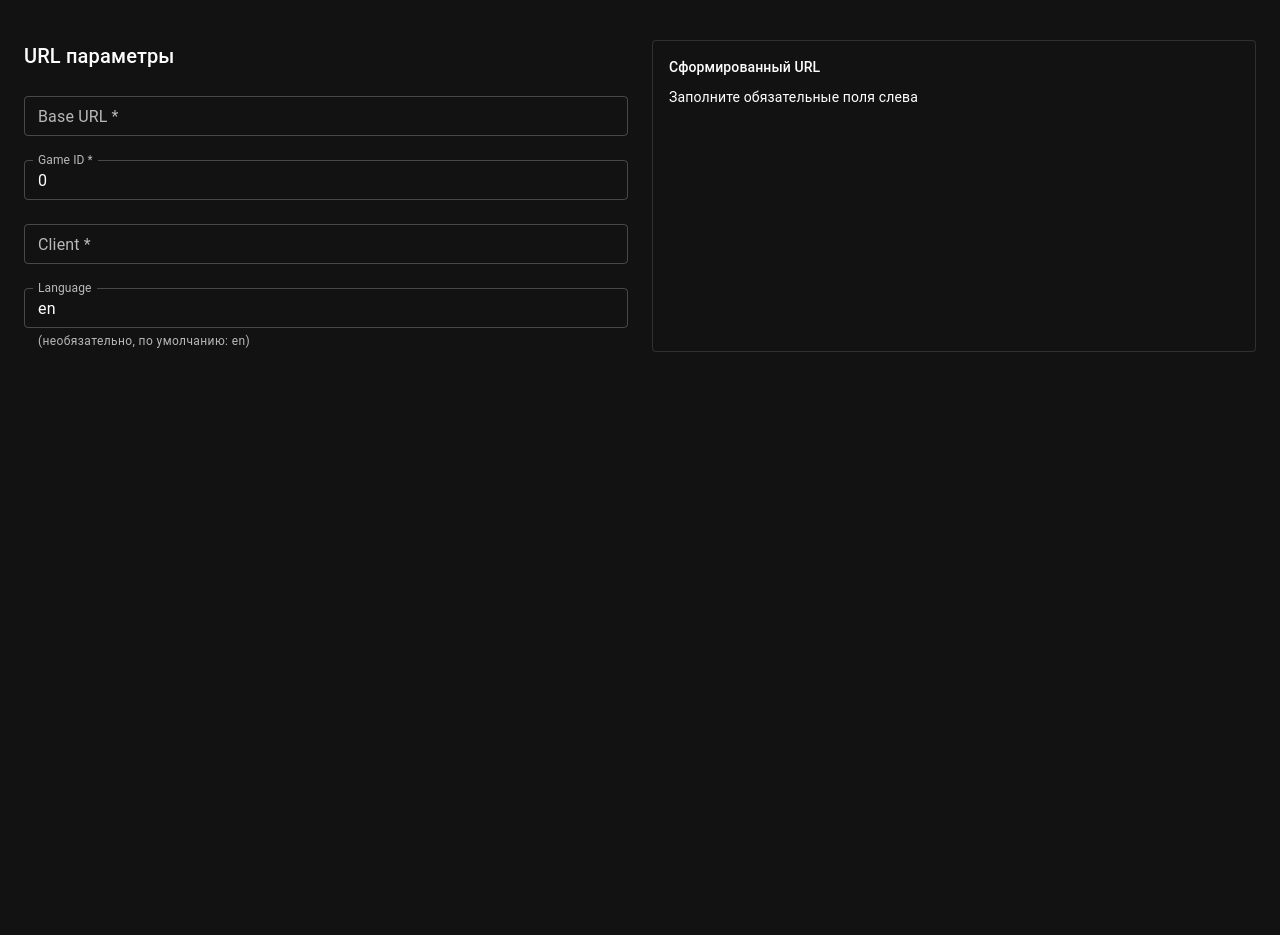
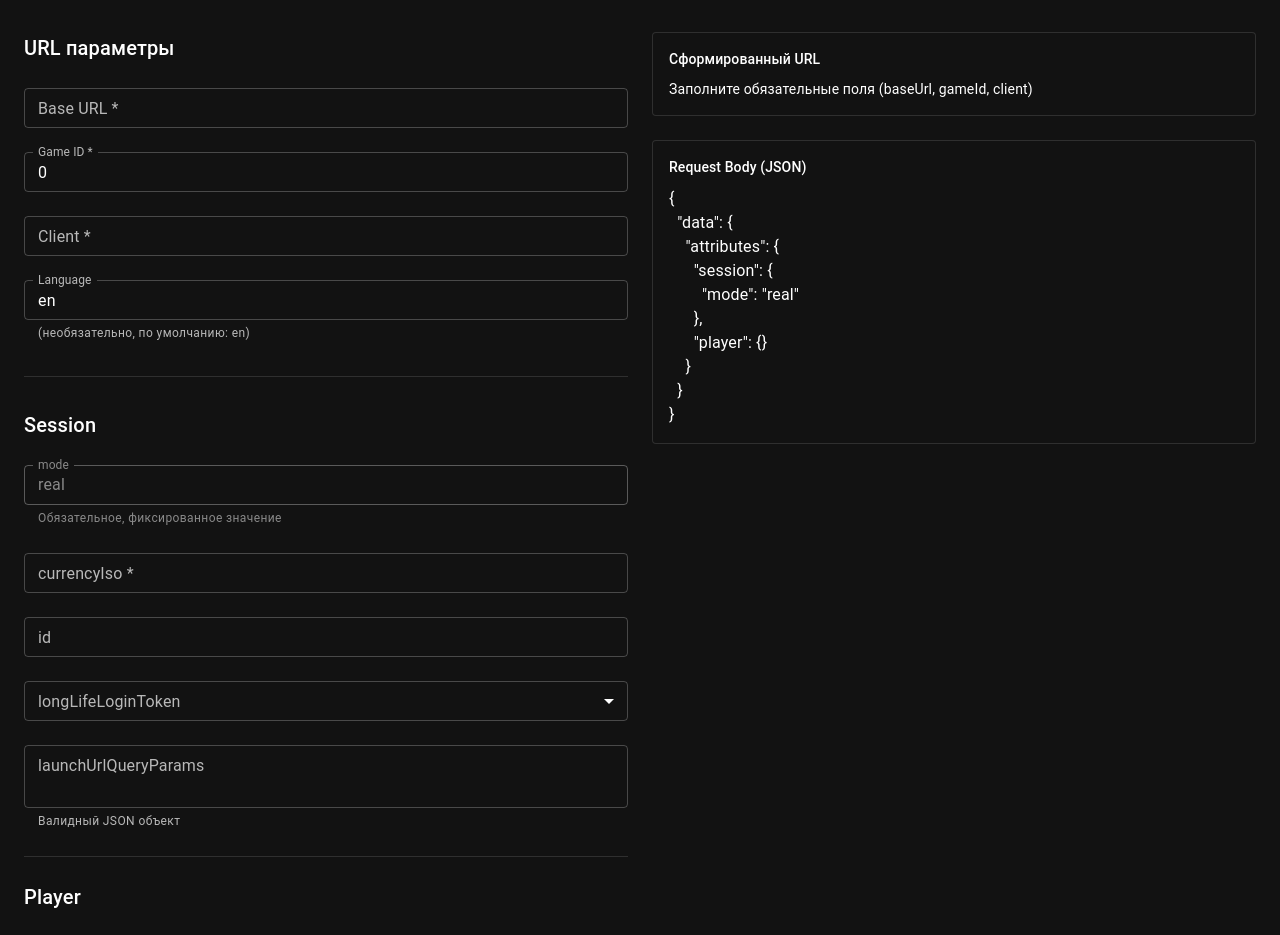
Before and after one commit to Walketit/enterra-open-game-api-v3, a React (Vite) app: page / in a window 1280 px wide. Shown: the top 935 px of the page. Before the commit the page ends 800 px from the top, so only its background shows below. Built offline with nearby package versions, Linux system fonts and the light colour scheme.

Commit message:
feat: add request body form (sesion + player) SessionParams and PlayerParams types RequestBodyForm component with Session and Player sections Left and right side have separated scrollbars

```diff
--- a/src/App.tsx
+++ b/src/App.tsx
@@ -1,39 +1,95 @@
 import { useState } from 'react';
 import { ThemeProvider, CssBaseline } from '@mui/material';
-import { Container, Typography, Paper } from '@mui/material';
+import { Box, Container, Typography, Paper, Divider } from '@mui/material';
 import Grid from '@mui/material/Grid';
 import { createTheme } from '@mui/material/styles';
 import UrlParamsForm from './components/UrlParamsForm';
-import type { UrlParams } from './types/api';
+import RequestBodyForm from './components/RequestBodyForm';
+import type { UrlParams, SessionParams, PlayerParams } from './types/api';
 import { buildUrl } from './utils/urlBuilder';
+import { buildRequestBody } from './utils/requestBodyBuilder';
 
 const theme = createTheme({ palette: { mode: 'dark' } });
 
-const DEFAULT_PARAMS: UrlParams = {
+const DEFAULT_URL_PARAMS: UrlParams = {
   baseUrl: '',
   gameId: '0',
   client: '',
   language: 'en',
 };
 
+const DEFAULT_SESSION: SessionParams = {
+  currencyIso: '',
+  id: '',
+  longLifeLoginToken: '',
+  launchUrlQueryParams: '',
+};
+
+const DEFAULT_PLAYER: PlayerParams = {
+  id: '',
+  nick: '',
+  name: '',
+  email: '',
+  phoneNumber: '',
+  city: '',
+  address: '',
+  zip: '',
+  state: '',
+  countryIso: '',
+  preferredCurrencyIso: '',
+  referralCode: '',
+  bonusCode: '',
+  tag: '',
+  active: '',
+  verified: '',
+  trustedLevel: '',
+  avatar: '',
+  redeemCode: '',
+};
+
 function App() {
-  const [urlParams, setUrlParams] = useState<UrlParams>(DEFAULT_PARAMS);
+  const [urlParams, setUrlParams] = useState<UrlParams>(DEFAULT_URL_PARAMS);
+  const [session, setSession] = useState<SessionParams>(DEFAULT_SESSION);
+  const [player, setPlayer] = useState<PlayerParams>(DEFAULT_PLAYER);
+
   const generatedUrl = buildUrl(urlParams);
+  const requestBody = buildRequestBody(session, player);
+  const bodyJson = JSON.stringify(requestBody, null, 2);
 
   return (
     <ThemeProvider theme={theme}>
       <CssBaseline />
       <Container maxWidth="xl" sx={{ py: 4 }}>
-
-        <Grid container spacing={3} sx={{ mt: 1 }}>
-          {/* Left — parameters */}
+        <Grid container spacing={3}>
+          {/* Left side — all input forms */}
           <Grid size={{ xs: 12, md: 6 }}>
+            <Box sx={{ display: 'flex', flexDirection: 'column', gap: 4 }}>
               <UrlParamsForm params={urlParams} onChange={setUrlParams} />
+              <Divider />
+              <RequestBodyForm
+                session={session}
+                player={player}
+                onSessionChange={setSession}
+                onPlayerChange={setPlayer}
+              />
+            </Box>
           </Grid>
 
-          {/* Right — generated URL */}
+          {/* Right side — generated output */}
           <Grid size={{ xs: 12, md: 6 }}>
-            <Paper variant="outlined" sx={{ p: 2, height: '100%' }}>
+            <Box
+              sx={{
+                maxHeight: '100vh',
+                overflowY: 'auto',
+                display: 'flex',
+                flexDirection: 'column',
+                gap: 3,
+                position: 'sticky',
+                top: 24,
+              }}
+            >
+              {/* URL */}
+              <Paper variant="outlined" sx={{ p: 2 }}>
                 <Typography variant="subtitle2" color="text.secondary" gutterBottom>
                   Сформированный URL
                 </Typography>
@@ -41,7 +97,6 @@ function App() {
                   <Typography
                     component="pre"
                     sx={{
-                    fontFamily: 'monospace',
                       fontSize: '16px',
                       wordBreak: 'break-all',
                       whiteSpace: 'pre-wrap',
@@ -52,10 +107,28 @@ function App() {
                   </Typography>
                 ) : (
                   <Typography variant="body2" color="text.disabled" sx={{ mt: 1 }}>
-                  Заполните обязательные поля слева
+                    Заполните обязательные поля (baseUrl, gameId, client)
                   </Typography>
                 )}
               </Paper>
+
+              {/* Request Body */}
+              <Paper variant="outlined" sx={{ p: 2 }}>
+                <Typography variant="subtitle2" color="text.secondary" gutterBottom>
+                  Request Body (JSON)
+                </Typography>
+                <Typography
+                  component="pre"
+                  sx={{
+                    fontSize: '16px',
+                    whiteSpace: 'pre-wrap',
+                    mt: 1,
+                  }}
+                >
+                  {bodyJson}
+                </Typography>
+              </Paper>
+            </Box>
           </Grid>
         </Grid>
       </Container>
--- /dev/null
+++ b/src/components/RequestBodyForm.tsx
@@ -0,0 +1,182 @@
+import {
+  Box,
+  TextField,
+  Typography,
+  Divider,
+  MenuItem,
+} from '@mui/material';
+import type { SessionParams, PlayerParams } from '../types/api';
+
+interface RequestBodyFormProps {
+  session: SessionParams;
+  player: PlayerParams;
+  onSessionChange: (s: SessionParams) => void;
+  onPlayerChange: (p: PlayerParams) => void;
+}
+
+const BOOL_OPTIONS = [
+  { value: '', label: 'не задано' },
+  { value: 'true', label: 'true' },
+  { value: 'false', label: 'false' },
+];
+
+export default function RequestBodyForm({
+  session,
+  player,
+  onSessionChange,
+  onPlayerChange,
+}: RequestBodyFormProps) {
+  const handleSession =
+    (field: keyof SessionParams) =>
+      (e: React.ChangeEvent<HTMLInputElement>) => {
+        onSessionChange({ ...session, [field]: e.target.value });
+      };
+
+  const handlePlayer =
+    (field: keyof PlayerParams) =>
+      (e: React.ChangeEvent<HTMLInputElement>) => {
+        onPlayerChange({ ...player, [field]: e.target.value });
+      };
+
+  return (
+    <Box sx={{ display: 'flex', flexDirection: 'column', gap: 3 }}>
+      {/* Session */}
+      <Typography variant="h6" color="text.secondary">
+        Session
+      </Typography>
+
+      <TextField
+        label="mode"
+        value="real"
+        size="small"
+        fullWidth
+        disabled
+        helperText="Обязательное, фиксированное значение"
+      />
+
+      <TextField
+        label="currencyIso *"
+        placeholder="USD"
+        value={session.currencyIso}
+        onChange={handleSession('currencyIso')}
+        size="small"
+        fullWidth
+      />
+
+      <TextField
+        label="id"
+        placeholder="session-id"
+        value={session.id}
+        onChange={handleSession('id')}
+        size="small"
+        fullWidth
+      />
+
+      <TextField
+        select
+        label="longLifeLoginToken"
+        value={session.longLifeLoginToken}
+        onChange={handleSession('longLifeLoginToken')}
+        size="small"
+        fullWidth
+      >
+        {BOOL_OPTIONS.map((o) => (
+          <MenuItem key={o.value} value={o.value}>
+            {o.label}
+          </MenuItem>
+        ))}
+      </TextField>
+
+      <TextField
+        label="launchUrlQueryParams"
+        placeholder='{"key": "value"}'
+        value={session.launchUrlQueryParams}
+        onChange={handleSession('launchUrlQueryParams')}
+        size="small"
+        fullWidth
+        multiline
+        minRows={2}
+        helperText="Валидный JSON объект"
+      />
+
+      <Divider />
+
+      {/* Player */}
+      <Typography variant="h6" color="text.secondary">
+        Player
+      </Typography>
+
+      <TextField
+        label="id *"
+        placeholder="ext-user-42"
+        value={player.id}
+        onChange={handlePlayer('id')}
+        size="small"
+        fullWidth
+      />
+
+      {( /* parameters are the same, so I combined them */
+        [
+          ['nick', 'Nick'],
+          ['name', 'Name'],
+          ['email', 'Email'],
+          ['phoneNumber', 'Phone Number'],
+          ['city', 'City'],
+          ['address', 'Address'],
+          ['zip', 'ZIP'],
+          ['state', 'State'],
+          ['countryIso', 'Country ISO'],
+          ['preferredCurrencyIso', 'Preferred Currency ISO'],
+          ['referralCode', 'Referral Code'],
+          ['bonusCode', 'Bonus Code'],
+          ['tag', 'Tag'],
+          ['avatar', 'Avatar'],
+          ['redeemCode', 'Redeem Code'],
+        ] as [keyof PlayerParams, string][]
+      ).map(([field, label]) => (
+        <TextField
+          key={field}
+          label={label}
+          value={player[field] as string}
+          onChange={handlePlayer(field)}
+          size="small"
+          fullWidth
+        />
+      ))}
+
+      {(
+        [
+          ['active', 'Active'],
+          ['verified', 'Verified'],
+        ] as [keyof PlayerParams, string][]
+      ).map(([field, label]) => (
+        <TextField
+          key={field}
+          select
+          label={label}
+          value={player[field] as string}
+          onChange={handlePlayer(field)}
+          size="small"
+          fullWidth
+        >
+          {BOOL_OPTIONS.map((o) => (
+            <MenuItem key={o.value} value={o.value}>
+              {o.label}
+            </MenuItem>
+          ))}
+        </TextField>
+      ))}
+
+      <TextField
+        label="trustedLevel"
+        placeholder="0"
+        value={player.trustedLevel}
+        onChange={handlePlayer('trustedLevel')}
+        size="small"
+        fullWidth
+        type="number"
+        helperText="Число"
+      />
+    </Box>
+  );
+}
--- /dev/null
+++ b/src/utils/requestBodyBuilder.ts
@@ -0,0 +1,77 @@
+import type { SessionParams, PlayerParams } from '../types/api';
+
+function parseBool(val: '' | 'true' | 'false'): boolean | undefined {
+  if (val === 'true') return true;
+  if (val === 'false') return false;
+  return undefined;
+}
+
+function parseNumber(val: string): number | undefined {
+  if (val === '') return undefined;
+  const n = Number(val);
+  return isNaN(n) ? undefined : n;
+}
+
+function parseJson(val: string): object | undefined {
+  if (!val.trim()) return undefined;
+  try {
+    const parsed = JSON.parse(val);
+    if (typeof parsed === 'object' && parsed !== null && !Array.isArray(parsed)) {
+      return parsed;
+    }
+    return undefined;
+  } catch {
+    return undefined;
+  }
+}
+
+/* Remove params with undefined values from body */
+function removeUndefined(obj: Record<string, unknown>): Record<string, unknown> {
+  return Object.fromEntries(
+    Object.entries(obj).filter(([, v]) => v !== undefined && v !== '')
+  );
+}
+
+export function buildRequestBody(
+  session: SessionParams,
+  player: PlayerParams
+): object {
+  const sessionObj = removeUndefined({
+    mode: 'real',
+    currencyIso: session.currencyIso || undefined,
+    id: session.id || undefined,
+    longLifeLoginToken: parseBool(session.longLifeLoginToken),
+    launchUrlQueryParams: parseJson(session.launchUrlQueryParams),
+  });
+
+  const playerObj = removeUndefined({
+    id: player.id || undefined,
+    nick: player.nick || undefined,
+    name: player.name || undefined,
+    email: player.email || undefined,
+    phoneNumber: player.phoneNumber || undefined,
+    city: player.city || undefined,
+    address: player.address || undefined,
+    zip: player.zip || undefined,
+    state: player.state || undefined,
+    countryIso: player.countryIso || undefined,
+    preferredCurrencyIso: player.preferredCurrencyIso || undefined,
+    referralCode: player.referralCode || undefined,
+    bonusCode: player.bonusCode || undefined,
+    tag: player.tag || undefined,
+    active: parseBool(player.active),
+    verified: parseBool(player.verified),
+    trustedLevel: parseNumber(player.trustedLevel),
+    avatar: player.avatar || undefined,
+    redeemCode: player.redeemCode || undefined,
+  });
+
+  return {
+    data: {
+      attributes: {
+        session: sessionObj,
+        player: playerObj,
+      },
+    },
+  };
+}
```
Also changed, not shown: src/types/api.ts (+29 -0 lines). Lines whose indentation alone changed are shown as unchanged.
